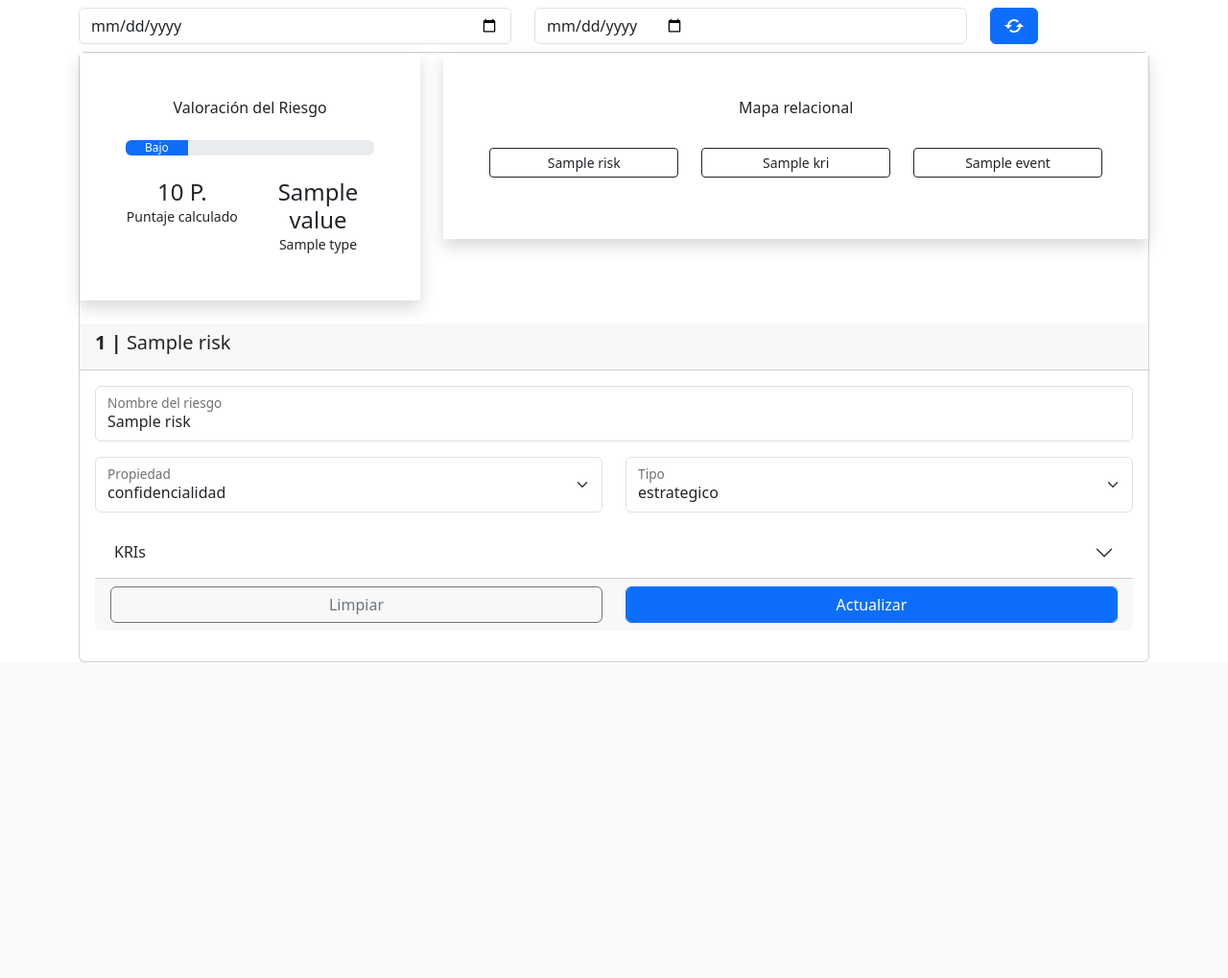
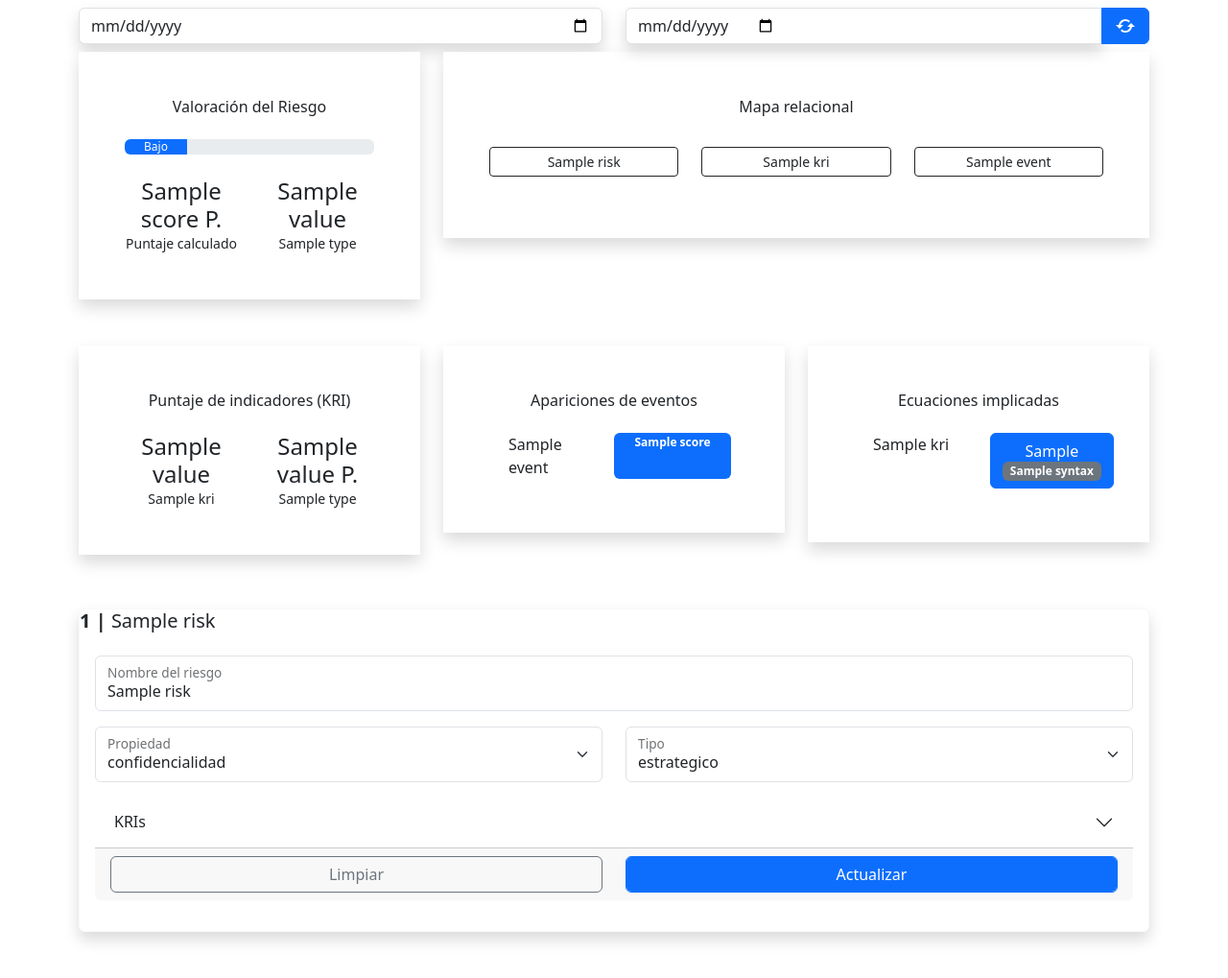
Before and after one commit to DragonyteEvol/csra, a PHP site: template views/risk/show.php in a window 1280 px wide. Shown: the part 112-1131 px from the top of the page at 96% size. Before the commit the page ends 802 px from the top, so only its background shows below. Run offline with PHP 8.4, Linux system fonts and the light colour scheme; data comes from the database, SQL or seed files in the repository; the template is opened without the code that fills it: most values are stand-ins (such as "Sample title", 1, 10 or a date in 2020); data that the repository does not hold is empty; some libraries are stand-ins or nearby versions.

Commit message:
feat: View Show Risk updated - Mapped variables to eventomodel krimodel riskmodel - Components to view proceess formula to calculate risks

```diff
--- a/controllers/RiskController.php
+++ b/controllers/RiskController.php
@@ -12,7 +12,8 @@ class RiskController extends Controller{
 	public function show(){
 		$id = $_GET["id"];
 		$data=$this->model->selectById($id);
-		$data["score"] = $this->model->getScore($data["kris"]);
+		$this->model->data["score"] = $this->model->getScore($data["kris"]);
+		$data = $this->model->data;
 		require_once("views/$this->controller/show.php");
 	}
 }
--- a/models/KriModel.php
+++ b/models/KriModel.php
@@ -35,6 +35,9 @@ class KriModel extends Model{
 		$this->data["score"] = $this->event_model->getScore($syntax);
 		//creamos una llave en el array principal con los enventos implicados en el calculo y su conteo individual
 		$this->data["event_score"] =$this->event_model->data["event_score"];
+		$this->data["event"] =$this->event_model->data["event"];
+		$this->data["syntax_abstract"] = $this->event_model->data["syntax_abstract"];
+		$this->data["syntax"] = $this->event_model->data["syntax"];
 		/* puntaje ponderado por calificadores */
 		$this->data["score_qualified"]=$this->qualifier_model->getQualifierScore($id,$this->data["score"]);
 		return $this->data["score_qualified"];
--- a/views/kri/show.php
+++ b/views/kri/show.php
@@ -1,4 +1,4 @@
-<?php
+<?php  ;
 include_once("components/header.php");
 ?>
 
--- a/views/risk/show.php
+++ b/views/risk/show.php
@@ -4,35 +4,31 @@ include_once("components/header.php");
 <div class="container">
 	<!-- ----------------------------------- -->
 	<?php foreach($data["risks"] as $risk): ?>
-	<!-- FECHAS -->
 	<div class="row my-2">
 		<div class="col-12">
 			<div class="row">
-				<div class="col-5">
-					<input class="form-control" id="from" name="from" type="date">
+				<div class="col-6">
+					<input class="form-control bg-white rounded-lg shadow" id="from" name="from" type="date">
 				</div>
-				<div class="col-5">
-					<input class="form-control d-flex" id="to" name="to" type="date">
-				</div>
-				<div class="col-2">
+				<div class="col-6">
+					<div class="input-group">
+						<input class="form-control d-flex bg-white rounded-lg shadow" id="to" name="to" type="date">
 					<button onclick="redirect('risk',<?= $risk['master_id'] ?>,'from','to')" class="btn btn-primary"><svg xmlns="http://www.w3.org/2000/svg" width="24" height="24" viewBox="0 0 24 24"><path fill="white" d="M10 11H7.101l.001-.009a4.956 4.956 0 0 1 .752-1.787a5.054 5.054 0 0 1 2.2-1.811c.302-.128.617-.226.938-.291a5.078 5.078 0 0 1 2.018 0a4.978 4.978 0 0 1 2.525 1.361l1.416-1.412a7.036 7.036 0 0 0-2.224-1.501a6.921 6.921 0 0 0-1.315-.408a7.079 7.079 0 0 0-2.819 0a6.94 6.94 0 0 0-1.316.409a7.04 7.04 0 0 0-3.08 2.534a6.978 6.978 0 0 0-1.054 2.505c-.028.135-.043.273-.063.41H2l4 4l4-4zm4 2h2.899l-.001.008a4.976 4.976 0 0 1-2.103 3.138a4.943 4.943 0 0 1-1.787.752a5.073 5.073 0 0 1-2.017 0a4.956 4.956 0 0 1-1.787-.752a5.072 5.072 0 0 1-.74-.61L7.05 16.95a7.032 7.032 0 0 0 2.225 1.5c.424.18.867.317 1.315.408a7.07 7.07 0 0 0 2.818 0a7.031 7.031 0 0 0 4.395-2.945a6.974 6.974 0 0 0 1.053-2.503c.027-.135.043-.273.063-.41H22l-4-4l-4 4z"/></svg></button>
 					</div>
 				</div>
 			</div>
 		</div>
-	<div class="card">
-		<form action="/risk/update/<?= $risk['master_id'] ?>" method="POST" class="needs-validation">
+	</div>
+	<!-- SEGUNDA LINEA PUNTAJE Y MAPA RELACIONAL -->
+	<div>
 		<div class="row">
 			<div class="col-xl-4 col-lg-6 mb-4">
 				<div class="bg-white rounded-lg p-5 shadow">
 					<h2 class="h6 font-weight-bold text-center mb-4">Valoración del Riesgo</h2>
-						<!-- Progress bar 1 -->
+					<!-- BARRA O GRAFICO -->
 					<div class="progress" role="progressbar" aria-label="Example with label" aria-valuenow="25" aria-valuemin="0" aria-valuemax="100">
 						<div class="progress-bar" style="width: 25%">Bajo</div>
 					</div>
-						<!-- END -->
-
-						<!-- Demo info -->
 					<div class="row text-center mt-4">
 						<div class="col-6 border-right">
 							<div class="h4 font-weight-bold mb-0"><?= $data['score'] ?> P.</div><span class="small text-gray">Puntaje calculado</span>
@@ -71,8 +67,76 @@ include_once("components/header.php");
 				</div>
 			</div>
 		</div>
-			<!-- PRIMERA FILA -->
-			<div class="card-header">
+	</div>
+	<!-- FIN PRIMERA LINEA -->
+	<!-- SEGUNDA LINEA -->
+	<div class="row my-3">
+		<!-- RESULTAdO DE KRIS -->
+		<div class="col-lg-4 my-2">
+			<div class="bg-white rounded-lg p-5 shadow">
+				<h2 class="h6 font-weight-bold text-center mb-4">Puntaje de indicadores (KRI)</h2>
+				<?php  foreach($data["kri_score"] as $kri): ?>
+				<div class="row text-center mt-4">
+					<div class="col-6">
+						<div class="h4 font-weight-bold mb-0"><?= $data["score_qualified"]["value"] ?></div><span class="small text-gray"><?= $kri['kri'] ?></span>
+					</div>
+					<div class="col-6 border-right">
+						<div class="h4 font-weight-bold mb-0"><?= $kri['score']["value"] ?> P.</div><span class="small text-gray"><?= $kri['score']['type'] ?></span>
+					</div>
+				</div>
+				<?php  endforeach; ?>
+				<!-- END -->
+			</div>
+		</div>
+		<!-- RESULTADO DE EVENTOS -->
+		<div class="col-lg-4 my-2">
+			<div class="bg-white rounded-lg p-5 shadow">
+				<h2 class="h6 font-weight-bold text-center mb-4">Apariciones de eventos</h2>
+				<?php  foreach($data["event_score"] as $event): ?>
+				<div class="row m-2">
+					<div class="col-6 text-right">
+						<span>
+							<?= $event['event'] ?>
+						</span>
+					</div>
+					<div class="col-6 badge bg-primary">
+						<span class="">
+							<?= $event['score'] ?>
+						</span>
+					</div>
+				</div>
+				<?php  endforeach; ?>
+			</div>
+		</div>
+		<!-- ECUACIONES -->
+		<div class="col-lg-4 my-2">
+			<div class="bg-white rounded-lg p-5 shadow">
+				<h2 class="h6 font-weight-bold text-center mb-4">Ecuaciones implicadas</h2>
+				<?php  foreach($data["kri_score"] as $kri): ?>
+				<div class="row m-2 ">
+					<div class="col-6 text-right">
+						<span>
+							<?= $kri['kri'] ?>
+						</span>
+					</div>
+					<div class="col-6">
+						<button type="button" class="btn btn-primary">
+							<?= $kri['syntax_abstract'] ?>
+							<span class="badge text-bg-secondary">
+							<?= $kri['syntax'] ?>
+							</span>
+						</button>
+					</div>
+				</div>
+				<?php  endforeach; ?>
+			</div>
+		</div>
+	</div>
+	<!-- FIN SEGGUNDA LINEA -->
+	<!-- FORMULARIO DE ACTUAlIZACION -->
+	<div class="card bg-white rounded-lg shadow card my-5 border border-light">
+		<form action="/risk/update/<?= $risk['master_id'] ?>" method="POST" class="needs-validation">
+			<div class="card-title">
 				<h5><b><?=$risk['master_id']?> | </b><?=$risk['risk']?></h5>
 			</div>
 			<div class="card-body">
@@ -123,10 +187,10 @@ include_once("components/header.php");
 							</div>
 						</div>
 					</div>
+				</div>
 				<?php  endforeach; ?>
-				</div>
+
 				<div class="card-footer">
-					<!-- END FIELD -->
 					<div class="row">
 						<div class="col-6">
 							<button type="reset" class="btn btn-outline-secondary form-control">Limpiar</button>
@@ -135,21 +199,23 @@ include_once("components/header.php");
 							<button type="submit" class="btn btn-primary form-control">Actualizar</button>
 						</div>
 					</div>
+				</div>
+			</div>
 		</form>
 	</div>
-			</div>
+	<!-- FIN DE FORMULARIO DE EDICION -->
 	<!-- FORMULARIO DE ADICION DE KRIS -->
 	<div class="modal fade" id="addKri" tabindex="-1" aria-labelledby="addKriLabel" aria-hidden="true">
 		<div class="modal-dialog">
 			<div class="modal-content">
 				<div class="modal-header">
-							<h1 class="modal-title fs-5" id="addKriLabel">Buscar Evento</h1>
+					<h1 class="modal-title fs-5" id="addKriLabel">Buscar KRI</h1>
 					<button type="button" class="btn-close" data-bs-dismiss="modal" aria-label="Close"></button>
 				</div>
 				<div class="modal-body">
 					<div class="form-floating mb-3">
 						<input type="text" required class="form-control" id="searchKRI" placeholder="Insegra un nombre">
-								<label for="floatingInput">Buscar evento</label>
+						<label for="floatingInput">Buscar...</label>
 					</div>
 					<div class="justify-content-center" id="datalistOptionsKRI">
 					</div>
@@ -157,7 +223,7 @@ include_once("components/header.php");
 			</div>
 		</div>
 	</div>
-	</div>
+	<!-- FIN DE FORMULARIO D EADICION DE KRIS -->
 </div>
 <script src="https://cdn.jsdelivr.net/npm/axios@1.1.2/dist/axios.min.js"></script>
 <script src="/assets/js/search.js"></script>
```
Also changed, not shown: models/EventModel.php (+7 -1 lines), models/RiskModel.php (+9 -0 lines). Lines whose indentation alone changed are shown as unchanged.
